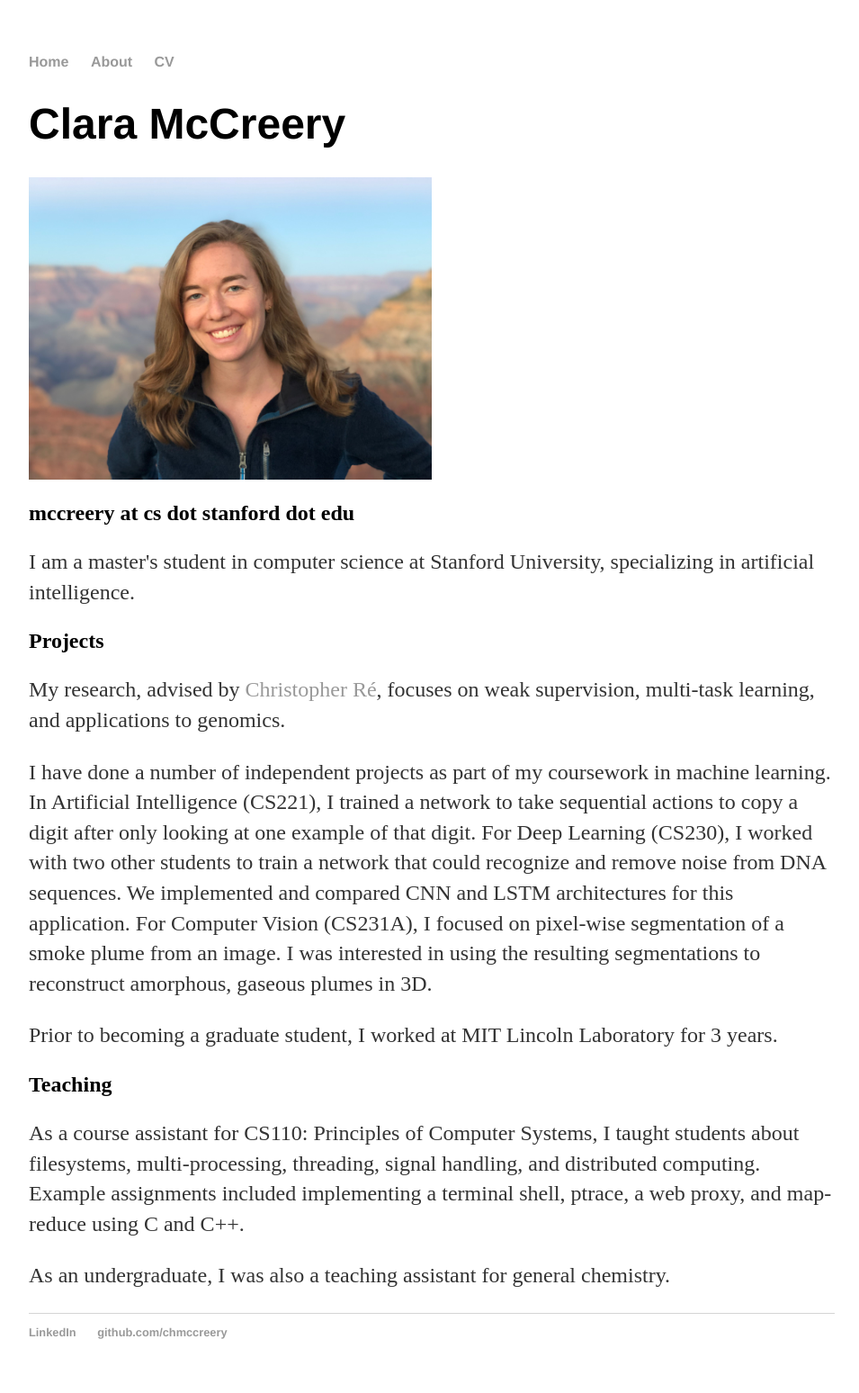
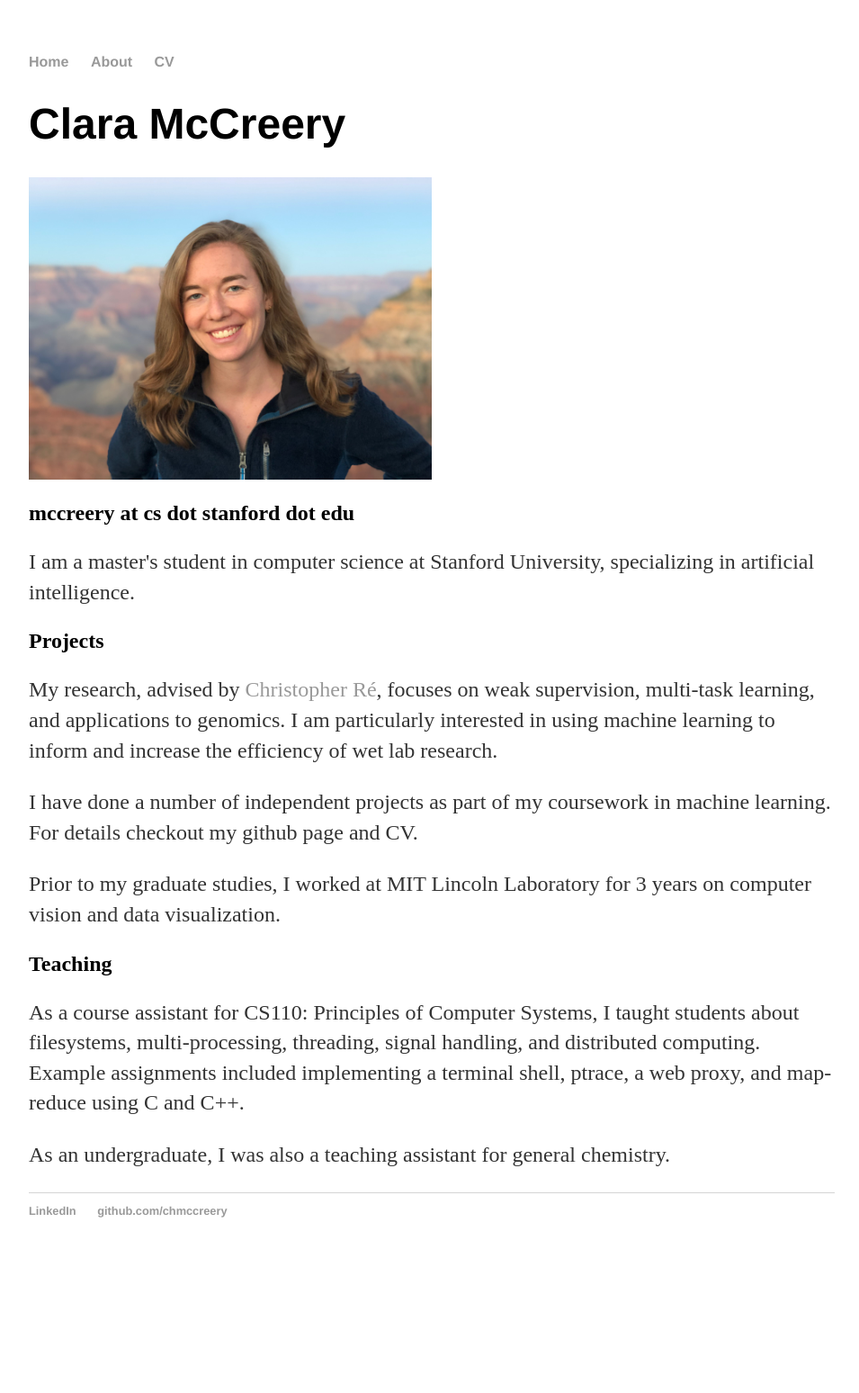
Before and after one commit to chmccreery/chmccreery.github.io, a Jekyll site: the page built from index.html, in a window 1280 px wide. Shown: the whole page at 90% size, without its empty margins (160-1115 px from the left). Built offline with Jekyll 4.4.1, drawn with Linux system fonts in a browser that asks for light colours; after the commit the page ends 1413 px from its top, so only the background shows below that.

Commit message:
Update index.html

```diff
--- a/index.html
+++ b/index.html
@@ -8,12 +8,10 @@ title: Clara McCreery
 	<h2>mccreery at cs dot stanford dot edu</h2>
 	<p>I am a master's student in computer science at Stanford University, specializing in artificial intelligence.</p>
 	<h2>Projects</h2>
-	<p>My research, advised by <a href=https://cs.stanford.edu/people/chrismre/>Christopher Ré</a>, focuses on weak supervision, multi-task learning, and applications to genomics.</p>
-	<p>I have done a number of independent projects as part of my coursework in machine learning.
-		In Artificial Intelligence (CS221), I trained a network to take sequential actions to copy a digit after only looking at one example of that digit.
-		For Deep Learning (CS230), I worked with two other students to train a network that could recognize and remove noise from DNA sequences. We implemented and compared CNN and LSTM architectures for this application.
-		For Computer Vision (CS231A), I focused on pixel-wise segmentation of a smoke plume from an image. I was interested in using the resulting segmentations to reconstruct amorphous, gaseous plumes in 3D.</p>
-	<p>Prior to becoming a graduate student, I worked at MIT Lincoln Laboratory for 3 years.</p>
+	<p>My research, advised by <a href=https://cs.stanford.edu/people/chrismre/>Christopher Ré</a>, focuses on weak supervision, multi-task learning, and applications to genomics.
+		I am particularly interested in using machine learning to inform and increase the efficiency of wet lab research.
+	<p>I have done a number of independent projects as part of my coursework in machine learning. For details checkout my github page and CV.</p>
+	<p>Prior to my graduate studies, I worked at MIT Lincoln Laboratory for 3 years on computer vision and data visualization.</p>
 	<h2>Teaching</h2>
 	<p>As a course assistant for CS110: Principles of Computer Systems, I taught students about filesystems, multi-processing, threading, signal handling, and distributed computing.
 		Example assignments included implementing a terminal shell, ptrace, a web proxy, and map-reduce using C and C++. </p>
```
